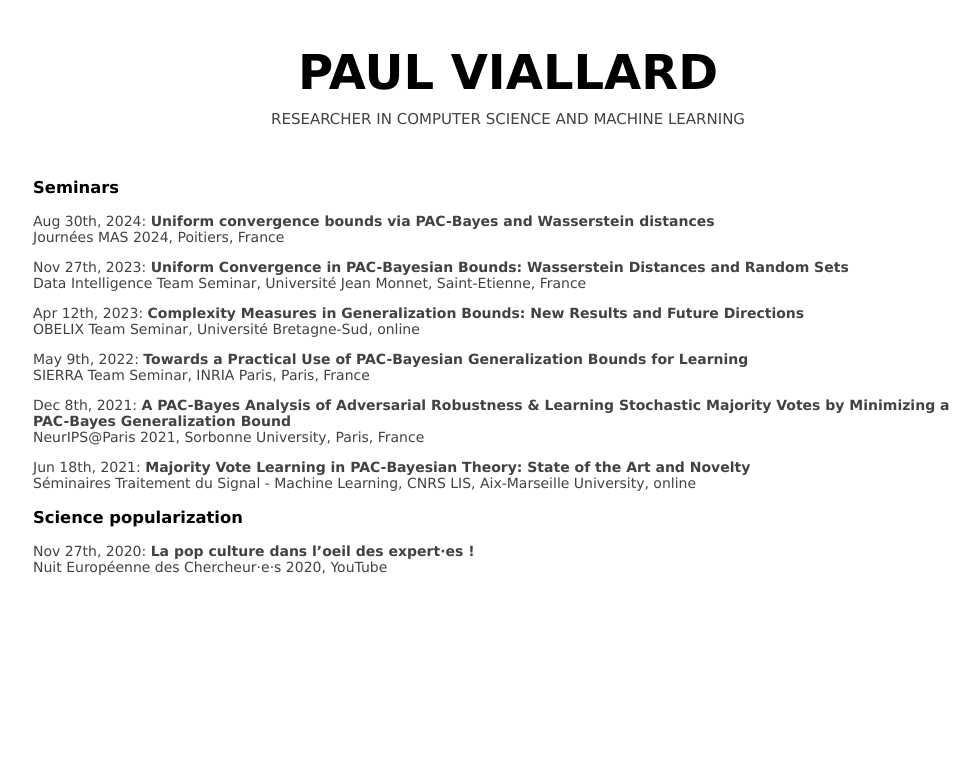
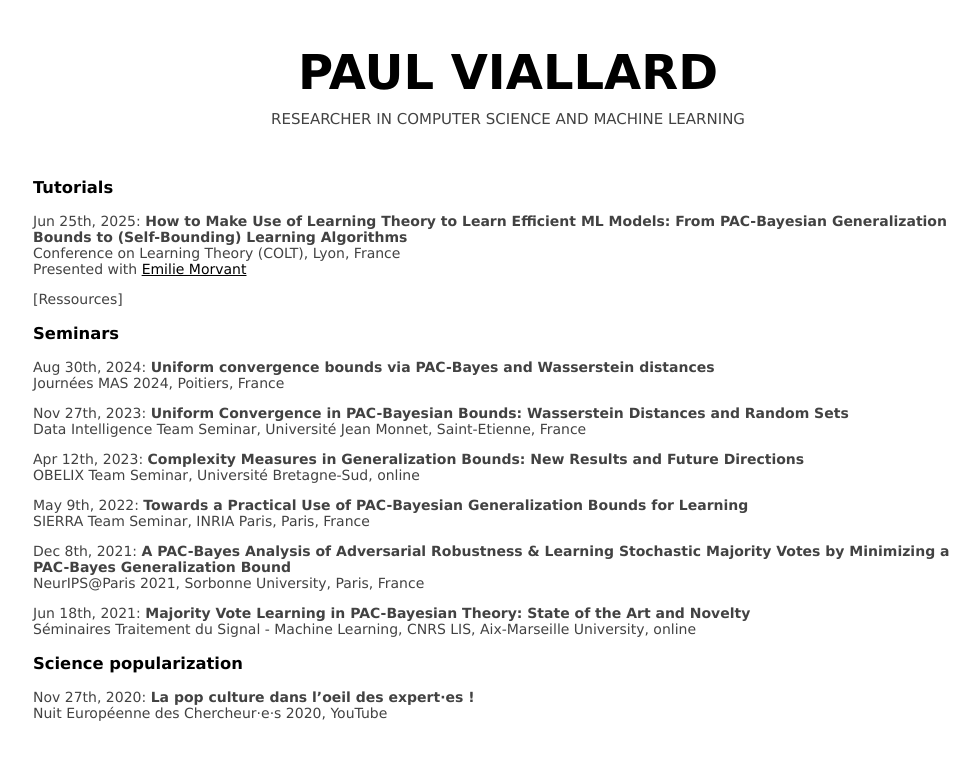
Before and after one commit to paulviallard/paulviallard.github.io, a Jekyll site: the page built from talk.md, in a window 1280 px wide. Shown: the top 760 px of the page, without its empty margins (132-1112 px from the left). Built offline with Jekyll 4.4.1, drawn with Linux system fonts in a browser that asks for light colours; our own code applies the rules of GitHub Pages for plain Markdown files.

Commit message:
feat: tuto COLT 2025

```diff
--- a/talk.md
+++ b/talk.md
@@ -1,3 +1,11 @@
+### Tutorials
+
+Jun 25th, 2025: **How to Make Use of Learning Theory to Learn Efficient ML Models: From PAC-Bayesian Generalization Bounds to (Self-Bounding) Learning Algorithms**
+Conference on Learning Theory (COLT), Lyon, France
+Presented with [Emilie Morvant](https://emorvant.github.io/)
+
+[Ressources]
+
 ### Seminars
 
 Aug 30th, 2024: **Uniform convergence bounds via PAC-Bayes and Wasserstein distances**
```
